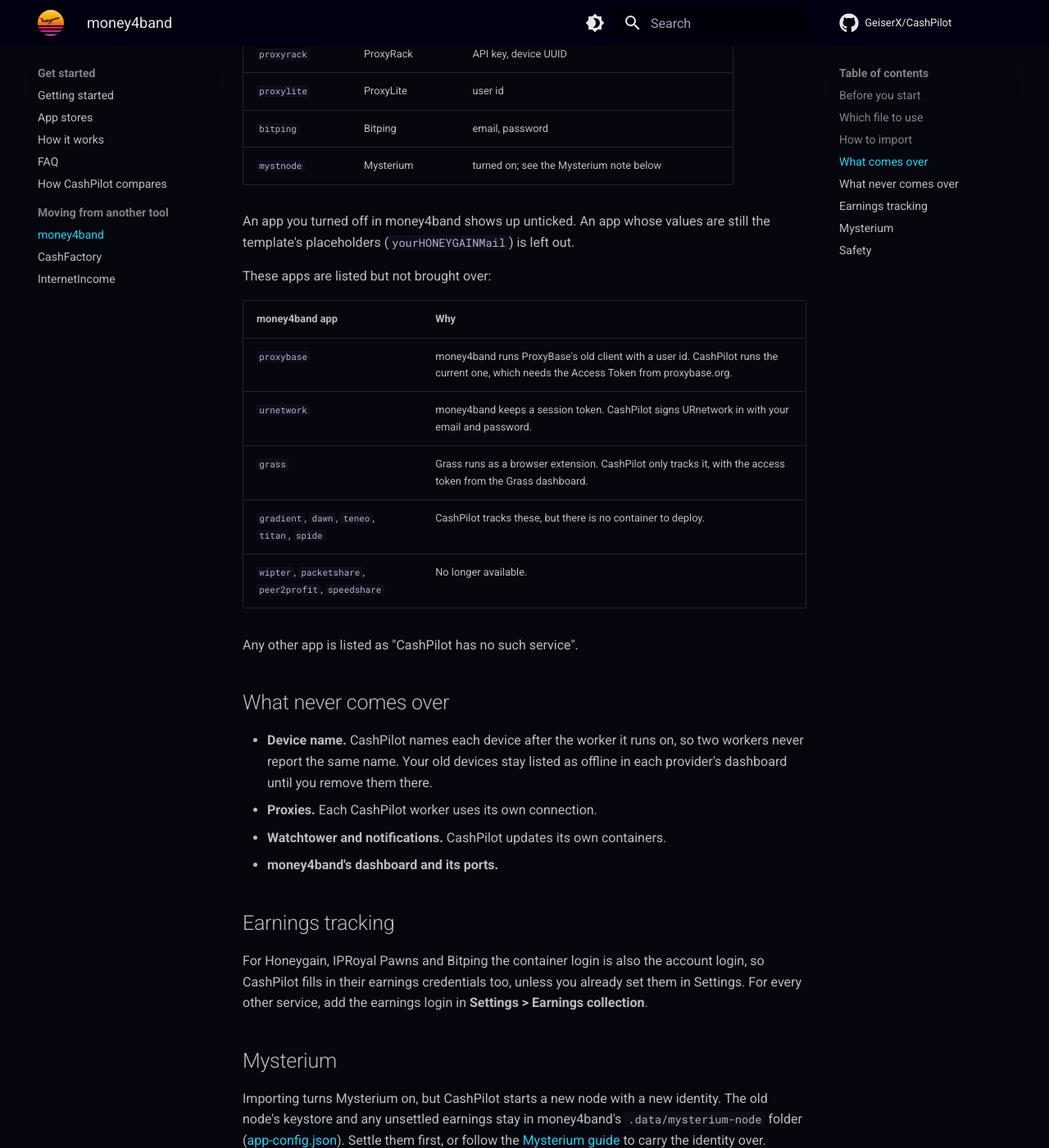
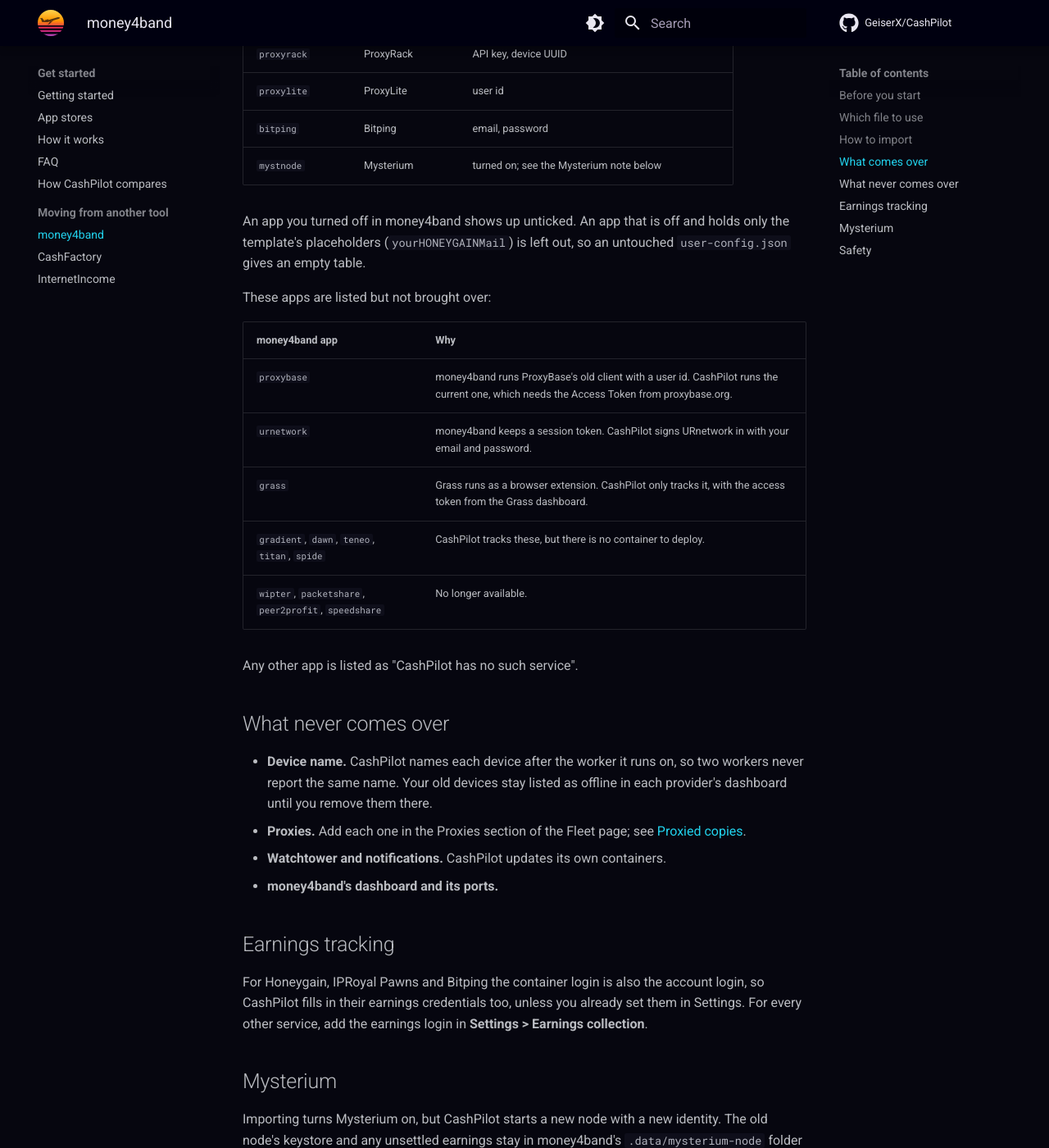
Before and after one commit to GeiserX/CashPilot, an MkDocs documentation site: the page built from docs/migrate/money4band.md, in a window 1280 px wide and 1400 px high, scrolled down 1530 px. Shown: the whole window at 82% size. Built offline with MkDocs 1.6.1 and Material for MkDocs 9.7.7, drawn with Linux system fonts in a browser that asks for light colours; comment, search, counter and statistics services are not loaded.

Commit message:
fix(import): leave untouched money4band JSON apps out and point proxies at the Fleet page
An off app in user-config.json that holds only template placeholders is now
left out, as the .env reader already did, so an untouched 4.x config gives an
empty table instead of 20 placeholder rows. Proxy notices now say where to add
proxies, since CashPilot runs proxied copies. The CashFactory guide explains
the missing Bitping row, and the InternetIncome eval citation points at the
right line.

```diff
--- a/docs/migrate/money4band.md
+++ b/docs/migrate/money4band.md
@@ -61,8 +61,9 @@
 | `bitping` | Bitping | email, password |
 | `mystnode` | Mysterium | turned on; see the Mysterium note below |
 
-An app you turned off in money4band shows up unticked. An app whose values
-are still the template's placeholders (`yourHONEYGAINMail`) is left out.
+An app you turned off in money4band shows up unticked. An app that is off and
+holds only the template's placeholders (`yourHONEYGAINMail`) is left out, so an
+untouched `user-config.json` gives an empty table.
 
 These apps are listed but not brought over:
 
@@ -81,7 +82,8 @@
 - **Device name.** CashPilot names each device after the worker it runs on, so
   two workers never report the same name. Your old devices stay listed as
   offline in each provider's dashboard until you remove them there.
-- **Proxies.** Each CashPilot worker uses its own connection.
+- **Proxies.** Add each one in the Proxies section of the Fleet page; see
+  [Proxied copies](../proxies.md).
 - **Watchtower and notifications.** CashPilot updates its own containers.
 - **money4band's dashboard and its ports.**
 
```
Also changed, not shown: docs/migrate/cashfactory.md (+3 -0 lines), docs/migrate/internetincome.md (+3 -3 lines), 4 other files.
